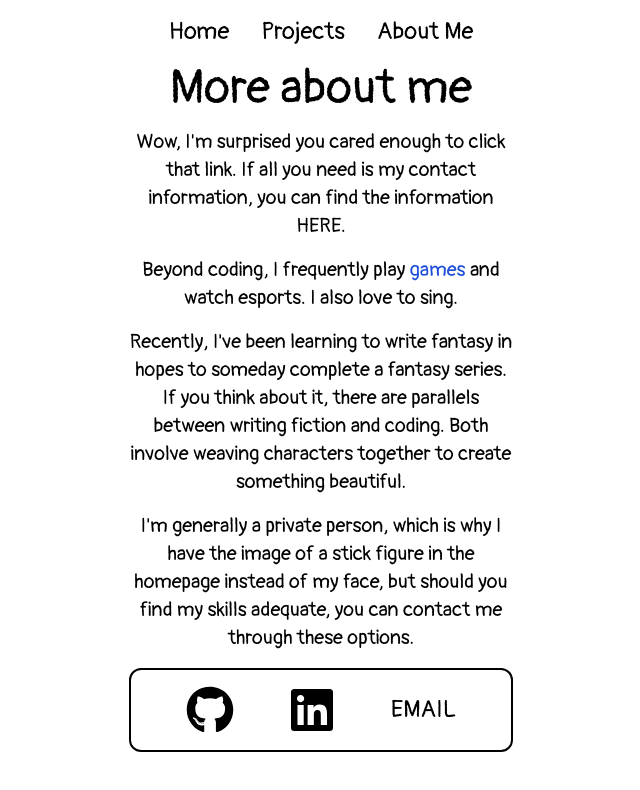
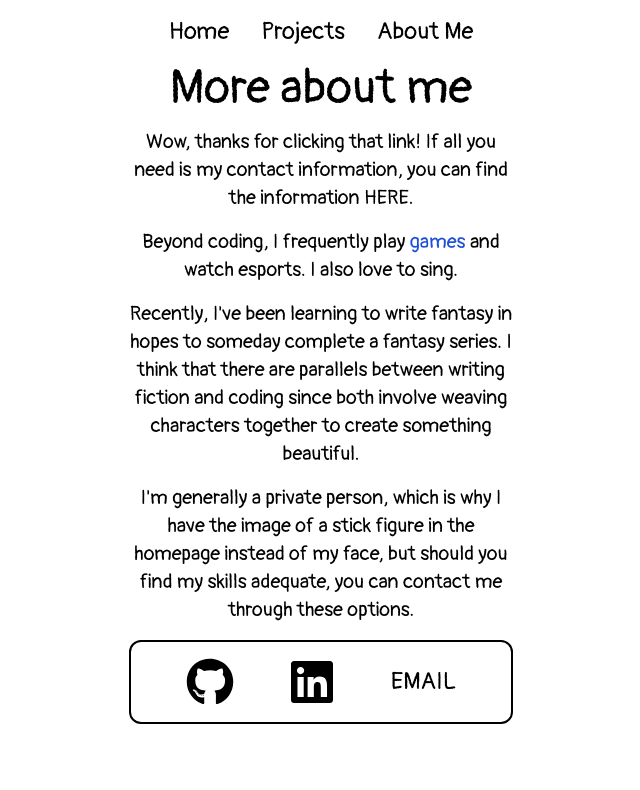
Before and after one commit to CHBChan/CHBChan.github.io, a React (Vite) app: page /aboutme in a window 1280 px wide. Shown: the top 790 px of the page, without its empty margins (319-959 px from the left). Built offline with nearby package versions, Linux system fonts and the light colour scheme.

Commit message:
Updated AboutMe page

```diff
--- a/src/pages/AboutMe.tsx
+++ b/src/pages/AboutMe.tsx
@@ -11,7 +11,7 @@ function AboutMe() {
             <div className='contentWrapper max-w-sm text-center'>
                 <p className='font-bold text-5xl'>More about me</p>
                 <p className='text-xl mt-4'>
-                    Wow, I'm surprised you cared enough to click that link.
+                    Wow, thanks for clicking that link!
                     If all you need is my contact information, you can find the information <a href='#contactInfo'>HERE</a>.
                 </p>
                 <p className='text-xl mt-4'>
@@ -21,8 +21,8 @@ function AboutMe() {
                 </p>
                 <p className='text-xl mt-4'>
                     Recently, I've been learning to write fantasy in hopes to someday complete a fantasy series.
-                    If you think about it, there are parallels between writing fiction and coding.
-                    Both involve weaving characters together to create something beautiful.
+                    I think that there are parallels between writing fiction and coding since
+                    both involve weaving characters together to create something beautiful.
                 </p>
                 <p id='contactInfo' className="font-bold text-xl mt-4">
                     I'm generally a private person, which is why I have the image of a stick figure in the homepage instead of my face,
```
